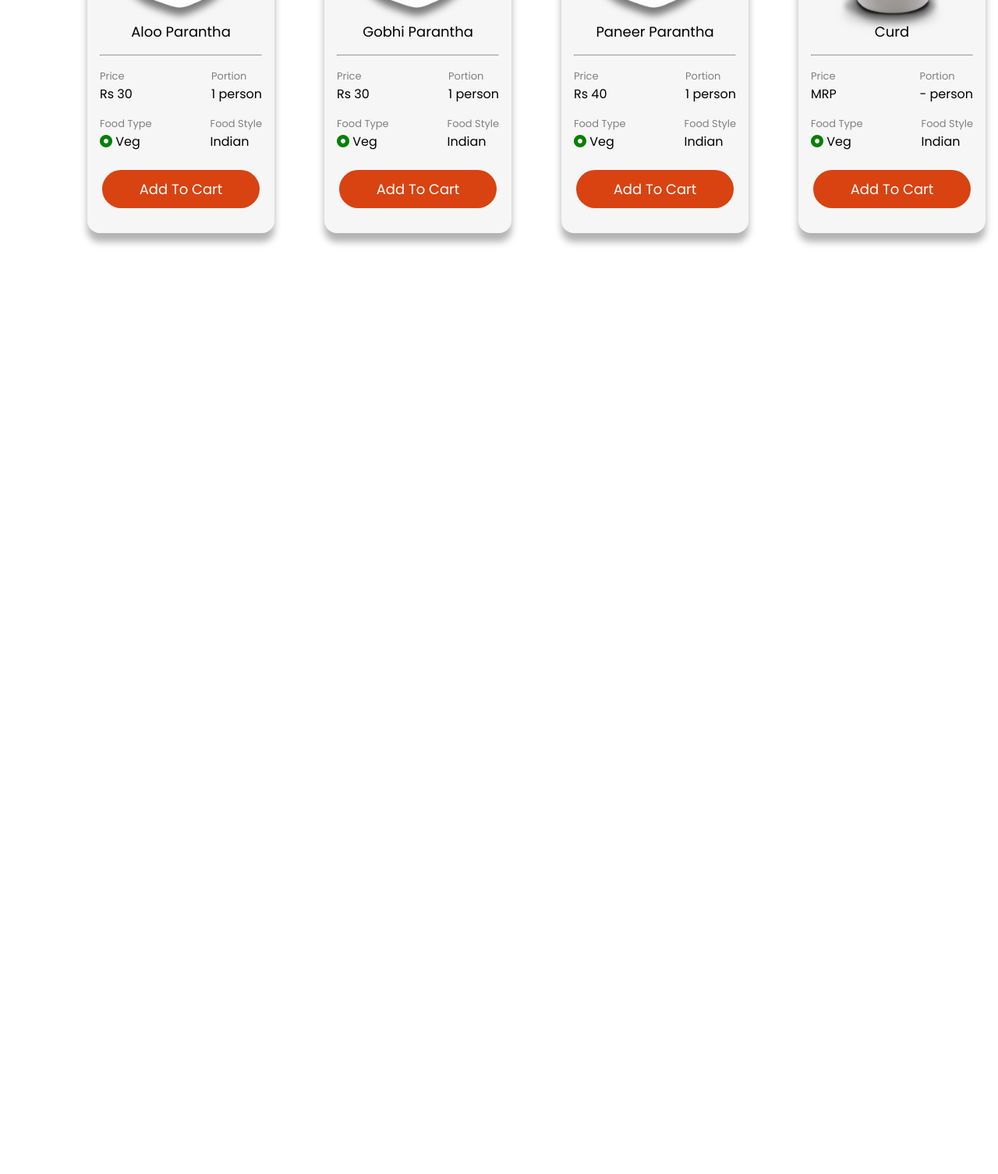
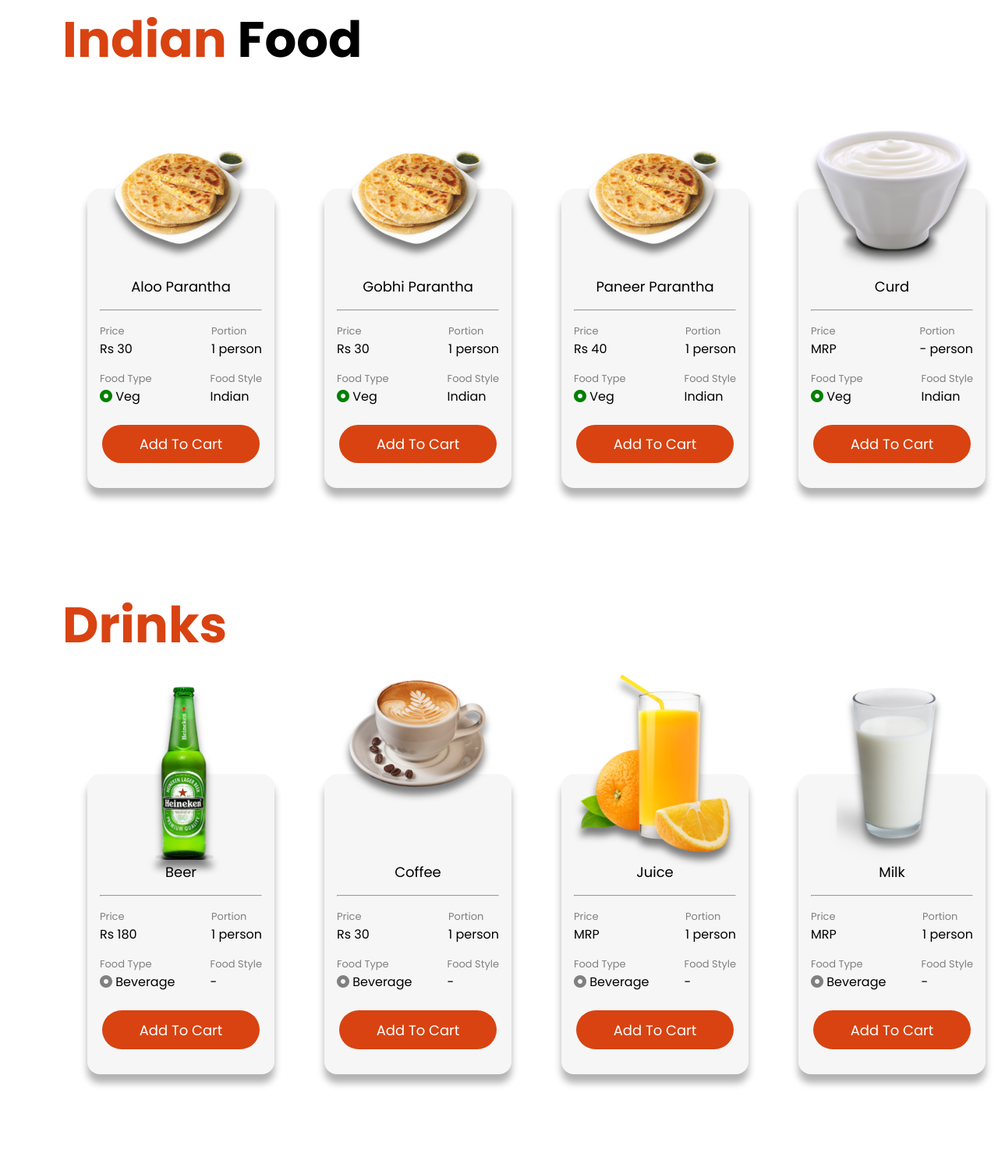
Before and after one commit to neeraj15022001/squareOne, a plain HTML site: page menu.html in a window 1280 px wide. Shown: the part 391-1897 px from the top of the page at 78% size. Before the commit the page ends 816 px from the top, so only its background shows below. Drawn offline with Linux system fonts and the light colour scheme.

Commit message:
added_files

```diff
--- /dev/null
+++ b/drinks.json
@@ -0,0 +1,58 @@
+{
+  "Beer": {
+    "price": "Rs 180",
+    "portion": "1",
+    "imagePath": "./Drinks/beer.png",
+    "type": "Beverage",
+    "colors": "grey",
+    "style": "-"
+  },
+  "Coffee": {
+    "price": "Rs 30",
+    "portion": "1",
+    "imagePath": "./Drinks/coffee.png",
+    "type": "Beverage",
+    "colors": "grey",
+    "style": "-"
+  },
+  "Juice": {
+    "price": "MRP",
+    "portion": "1",
+    "imagePath": "./Drinks/juice.png",
+    "type": "Beverage",
+    "colors": "grey",
+    "style": "-"
+  },
+  "Milk": {
+    "price": "MRP",
+    "portion": "1",
+    "imagePath": "./Drinks/milk.png",
+    "type": "Beverage",
+    "colors": "grey",
+    "style": "-"
+  },
+  "Soft Drink": {
+    "price": "MRP",
+    "portion": "-",
+    "imagePath": "./Drinks/soft-drink.png",
+    "type": "Beverage",
+    "colors": "grey",
+    "style": "-"
+  },
+  "Tea": {
+    "price": "Rs 25",
+    "portion": "1",
+    "imagePath": "./Drinks/tea.png",
+    "type": "Beverage",
+    "colors": "grey",
+    "style": "-"
+  },
+  "Water": {
+    "price": "MRP",
+    "portion": "-",
+    "imagePath": "./Drinks/water.png",
+    "type": "Beverage",
+    "colors": "grey",
+    "style": "-"
+  }
+}
--- a/menu.css
+++ b/menu.css
@@ -14,11 +14,11 @@
 body {
     height: 100vh;
     width: 100vw;
-    overflow: hidden;
+    overflow: auto;
 }
 .customNavbar {
     padding: 1rem 2rem;
-    position: fixed;
+    position: absolute;
     top: 0;
     left: 0;
     right: 0;
@@ -37,7 +37,7 @@ body {
     color: var(--themeRed);
 }
 .heading {
-    margin-top: 1rem;
+    margin-top: 5rem;
     padding: 2rem 0;
 }
 .main-headline {
@@ -49,9 +49,22 @@ body {
     text-align: center;
     color: grey;
 }
+.menu-container {
+    display: flex;
+    flex-direction: column;
+    margin-top: 5rem;
+}
+.category-heading {
+    margin-left: 5rem;
+    font-size: 4rem;
+    font-weight:bolder;
+}
+.category-heading > span {
+    color: var(--themeRed);
+}
 .items-container {
-    margin-top: -0.5rem;
-    padding: 4rem 5rem;
+    margin-top: 1rem;
+    padding: 8rem 5rem;
     display: flex;
     flex-direction: row;
     align-items: center;
@@ -78,10 +91,15 @@ body {
 .item-image {
     width: 12rem;
     position: absolute;
-    top: -4rem;
     left: 50%;
     transform: translateX(-50%);
     filter: drop-shadow(0px 10px 5px rgba(0,0,0,0.5));
+}
+.item-position {
+    top: -5.5rem;
+}
+.drink-position {
+    top: -8rem;
 }
 .divider {
     margin: 1rem 0;
--- a/menu.html
+++ b/menu.html
@@ -29,16 +29,25 @@
       </p>
     </div>
 
-    <div id="items-container" class="items-container"></div>
+    <div class="menu-container">
+      <h1 class="category-heading"><span>Indian</span> Food</h1>
+      <div id="items-container" class="items-container"></div>
+      <h1 class="category-heading"><span>Drinks</span></h1>
+      <div id="drinks-container" class="items-container"></div>
+    </div>
 
     <script>
       fetch("./menuBreakfastIndianBreads.json")
         .then((response) => response.json())
         .then((data) => {
-          getAndInsertData(data);
+          getAndInsertData(data, "items-container", "item-image item-position");
         });
 
-      function getAndInsertData(data) {
+      fetch("./drinks.json")
+      .then(response => response.json())
+      .then(data => getAndInsertData(data, "drinks-container", "item-image drink-position"))
+
+      function getAndInsertData(data , id, imageClass) {
         const itemNames = Object.keys(data);
         console.log(itemNames);
         itemNames.forEach((itemName) => {
@@ -55,7 +64,7 @@
         <img
           src="${image}"
           alt="${itemName}"
-          class="item-image"
+          class="${imageClass}"
         />
         <p class="item-name">${itemName}</p>
         <hr class="divider" />
@@ -94,7 +103,7 @@
         </div>
       </div>
         `;
-          let container = document.getElementById("items-container");
+          let container = document.getElementById(id);
           container.innerHTML += element;
         });
       }
```
